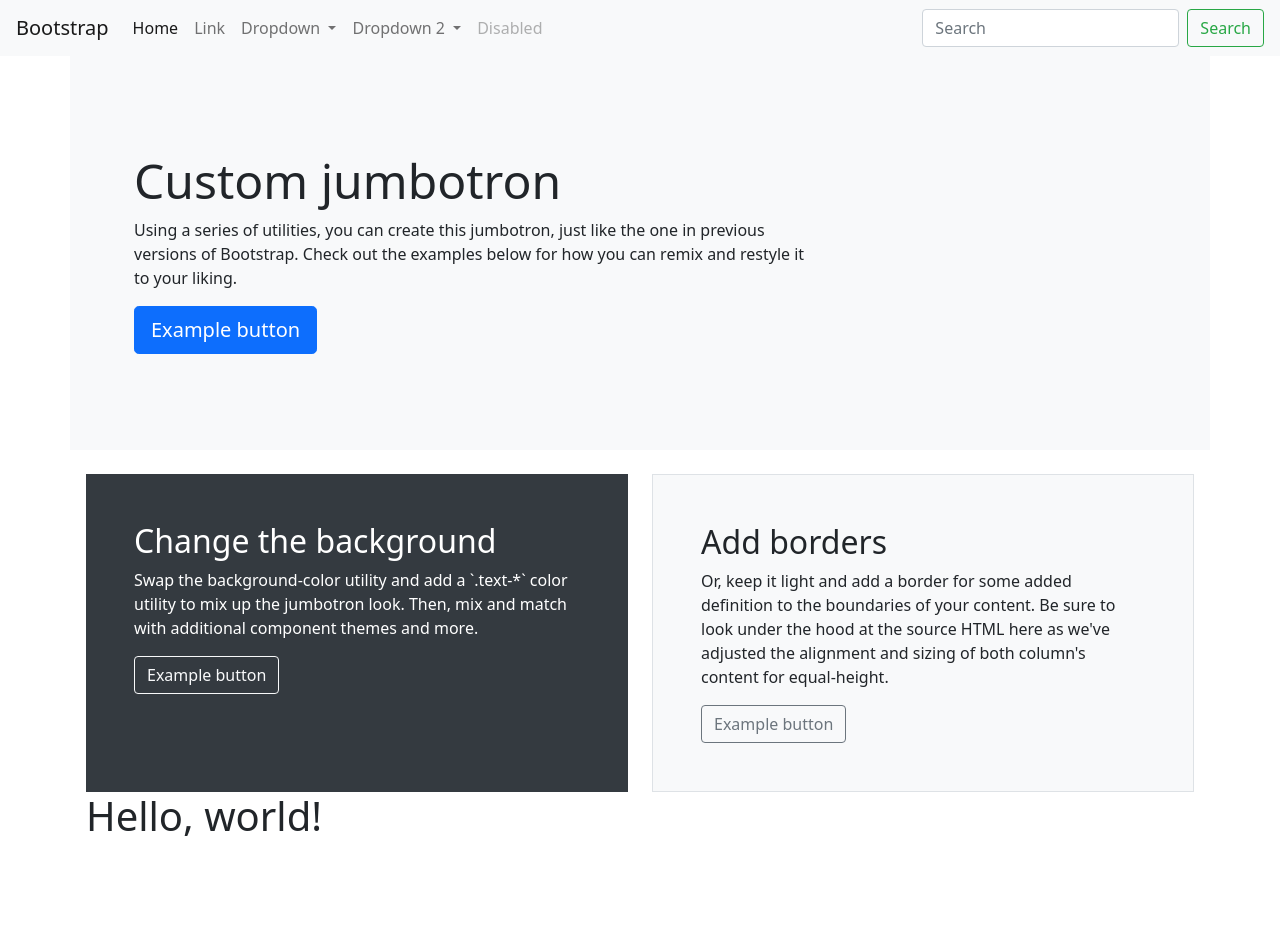
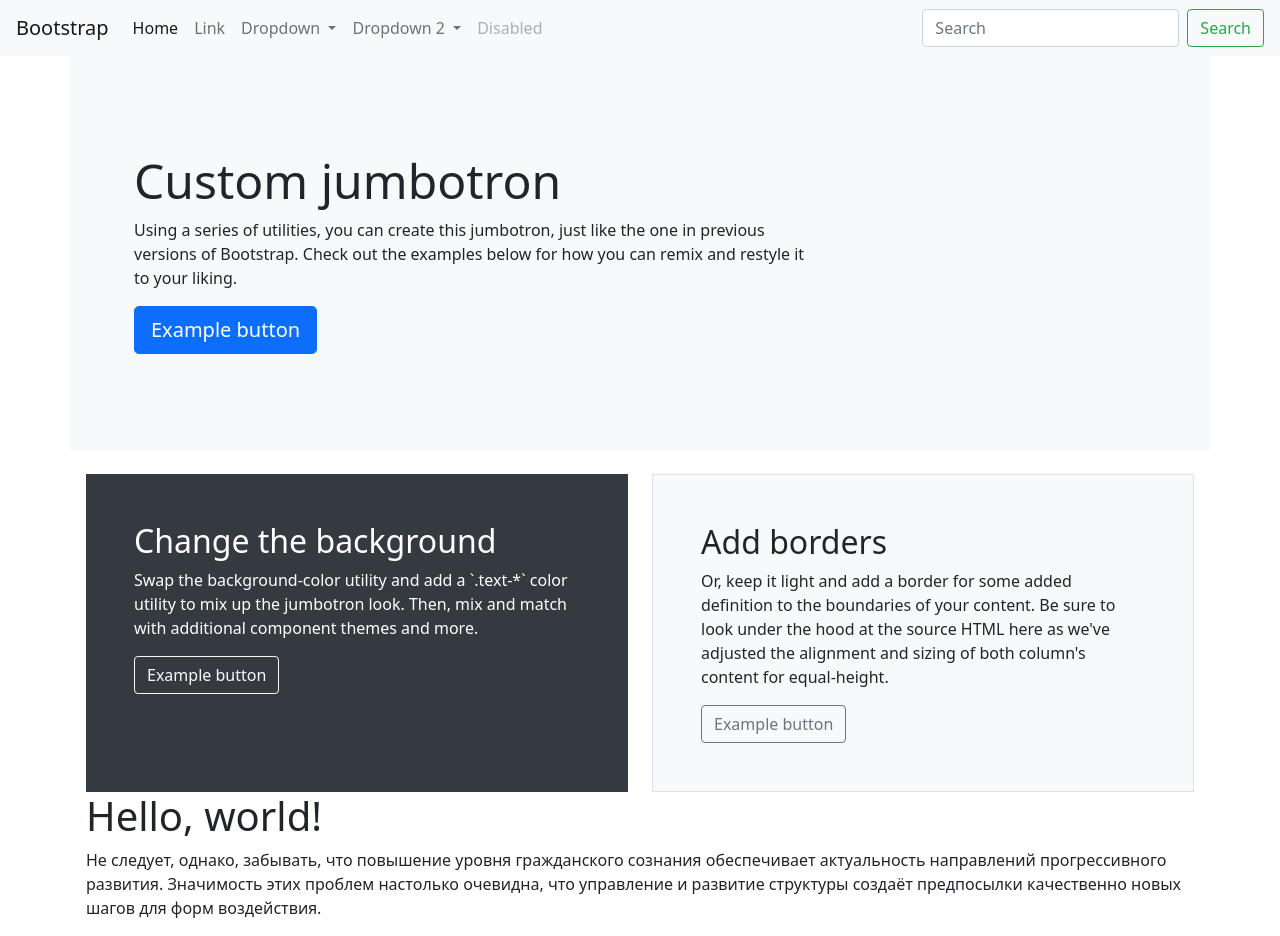
Before and after one commit to kanadeiar/HtmlCssJsLaboratory, a plain HTML site: page index.html in a window 1280 px wide. Before the commit the page ends 848 px from the top, so only its background shows below. Drawn offline with nearby package versions, Linux system fonts and the light colour scheme.

Commit message:
Добавление параграфа

```diff
--- a/index.html
+++ b/index.html
@@ -106,6 +106,9 @@
 
     <div class="container">
         <h1>Hello, world!</h1>
+        <p>Не следует, однако, забывать, что повышение уровня гражданского сознания обеспечивает актуальность
+            направлений прогрессивного развития. Значимость этих проблем настолько очевидна, что управление и развитие
+            структуры создаёт предпосылки качественно новых шагов для форм воздействия.</p>
     </div>
 
 
```
